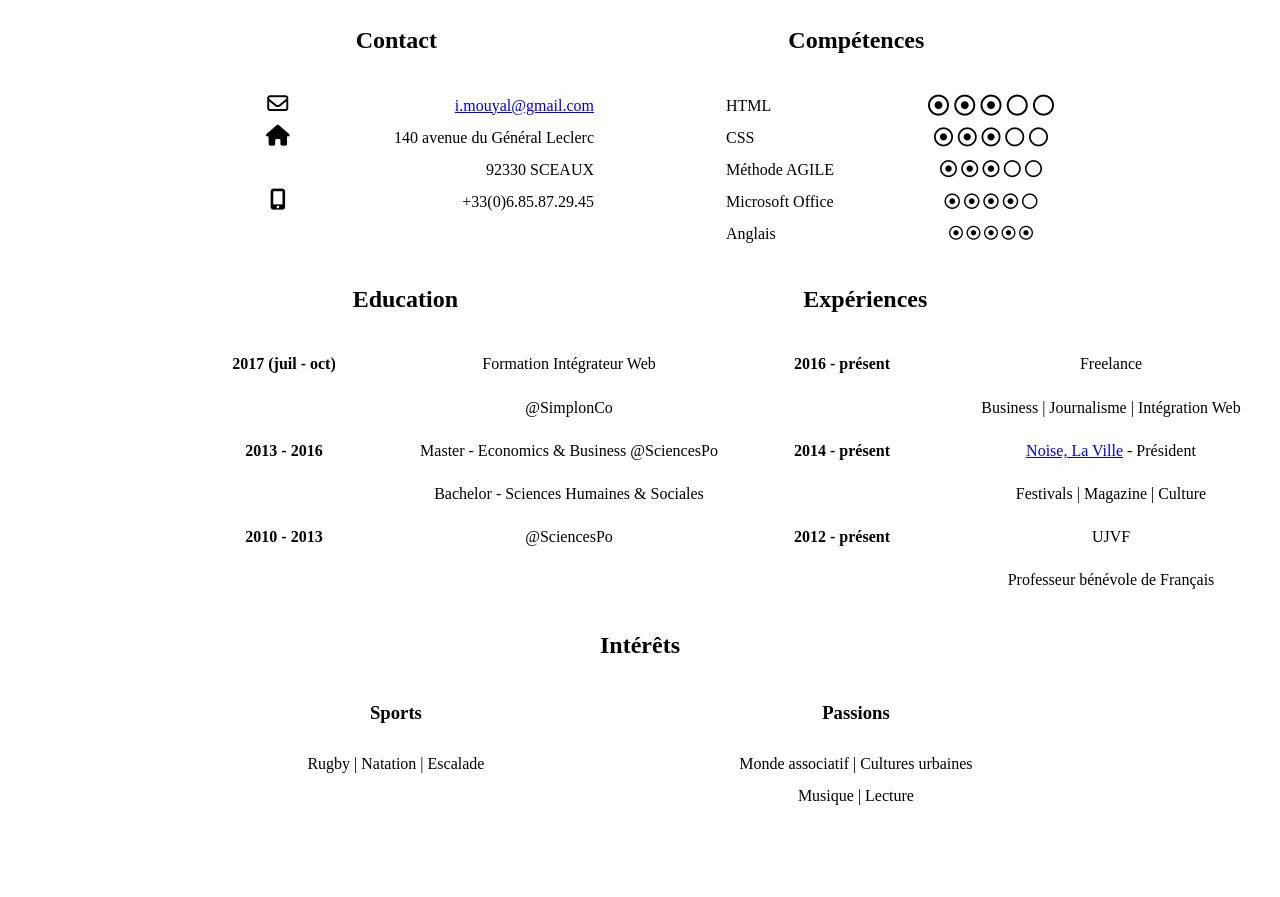
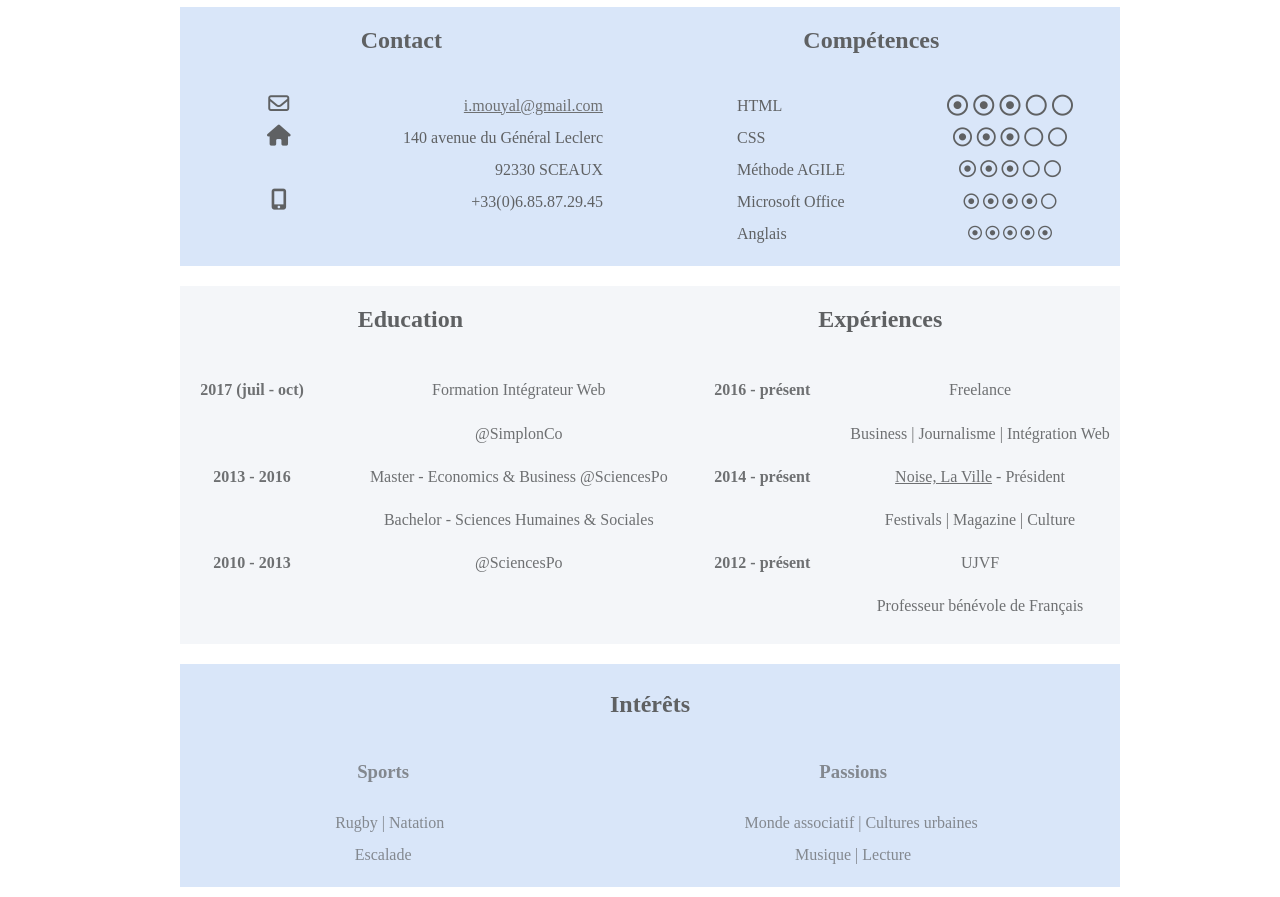
Before and after one commit to IlanMouy/CV, a plain HTML site: page index.html in a window 1280 px wide. Shown: the part 127-1024 px from the top of the page. Before the commit the page ends 965 px from the top, so only its background shows below. Drawn offline with Linux system fonts and the light colour scheme.

Commit message:
animfini

```diff
--- a/CSS/style.css
+++ b/CSS/style.css
@@ -1,7 +1,7 @@
 body {
   box-sizing: border-box;
   text-align: center;
-  margin: 30px 180px 10px;
+  margin: 30px 160px 10px 180px;
   max-width: 100%
 }
 
@@ -79,16 +79,14 @@ div.icon:nth-child(2) > ul:nth-child(1) > li:nth-child(5) {
 .educexp {
   display: flex;
   flex-flow: row;
-  justify-content: space-between;
+  justify-content: space-around;
 }
+
 .educ,.exp {
-  flex-basis: 48%;
   display: flex;
   flex-flow: row;
   justify-content: center;
-  margin: -6px;
-}
-
+  }
 
 .form {
   width: 390px;
@@ -98,16 +96,98 @@ div.icon:nth-child(2) > ul:nth-child(1) > li:nth-child(5) {
   line-height: 2.7em;
 }
 
-.dates {
-  width: 180px;
-}
 .dates li{
   font-weight: 600;
 }
-.exps {
-  width: 358px;
-}
+
 .interets {
   display: flex;
   justify-content: space-around;
 }
+
+.rugby{
+  margin-left: 13px;
+}
+.mondeasso {
+  margin-left:16px;
+}
+.part1 {
+  background-color: #d9e6f9;
+  margin-bottom: 20px;
+}
+
+@keyframes fadein {
+    from {color: #aacbff;}
+    to {color: #5f6163;}
+}
+
+.concon  {
+    color:#5f6163 ;
+    animation-name: fadein;
+    animation-duration: 2s;
+}
+
+
+@keyframes fadein2 {
+    from {color: #d9e6f9;}
+    to {color: #5f6163;}
+}
+
+.contact,a,.skills {
+    color:#5f6163 ;
+    animation-name: fadein2;
+    animation-duration: 4s;
+    }
+
+.part2{
+  background-color: #f4f6f9;
+}
+
+@keyframes fadein3 {
+    from {color: #aacbff;}
+    to {color: #5f6163;}
+}
+
+.edexp  {
+    color:#5f6163 ;
+    animation-name: fadein3;
+    animation-duration: 2s;
+}
+
+
+@keyframes fadein4 {
+    from {color: #f4f6f9;}
+    to {color: #5f6163;}
+}
+
+.educ,a,.exp {
+    color:#5f6163 ;
+    animation-name: fadein4;
+    animation-duration: 8s;
+    }
+
+.part3 {
+      background-color: #d9e6f9;
+    }
+
+@keyframes fadein5 {
+        from {color: #aacbff;}
+        to {color: #5f6163;}
+    }
+
+.inter  {
+        color:#5f6163 ;
+        animation-name: fadein5;
+        animation-duration: 2s;
+      }
+
+@keyframes fadein6 {
+          from {color: #d9e6f9;}
+          to {color: #5f6163;}
+      }
+
+.sports,.passions {
+          color:#5f6163 ;
+          animation-name: fadein6;
+          animation-duration: 12s;
+          }
--- a/index.html
+++ b/index.html
@@ -16,6 +16,7 @@
         <h2>Junior Intégrateur Web</h2>
       </section>
     </header>
+    <div class="part1">
     <div class="concon">
       <h2>Contact</h2>
       <h2>Compétences</h2>
@@ -82,7 +83,9 @@
                   </div>
                 </section>
               </div>
+            </div>
               <!-- Partie sur l'éducation et l'expérience -->
+              <div class="part2">
               <div class="edexp">
                 <h2>Education</h2>
                 <h2>Expériences</h2>
@@ -90,7 +93,7 @@
               <div class="educexp">
                 <section class="educ">
                   <div class="dates">
-                    <ul>
+                    <ul style="padding-left: 10px;">
                       <li>2017 (juil - oct)</li>
                       <li></br></li>
                       <li>2013 - 2016</li>
@@ -108,7 +111,7 @@
                 </section>
                 <section class="exp">
                   <div class="dates">
-                    <ul>
+                    <ul style="padding-left: 0px;">
                       <li>2016 - présent</li>
                       <li></br></li>
                       <li>2014 - présent</li>
@@ -126,18 +129,21 @@
                     </div>
                   </section>
                 </div>
-                  <h2>Intérêts</h2>
+              </div>
+              <div class="part3">
+                  <h2 class="inter"><br/>Intérêts</h2>
                   <div class="interets">
                     <section class="sports">
                       <h3><strong>Sports</h3>
-                      <p> Rugby | Natation | Escalade </p> </br>
+                      <p><span class="rugby"> Rugby | Natation</span></br>Escalade </p>
                     </section>
                     <section class="passions">
                       <h3> <strong>Passions</h3>
-                      <p>Monde associatif | Cultures urbaines<br/>Musique | Lecture</p>
+                      <p><span class="mondeasso">Monde associatif | Cultures urbaines</span><br/>Musique | Lecture</p>
                     </section>
                   </section>
                 </div>
+              </div>
               </span>
             </main>
           </body>
```
